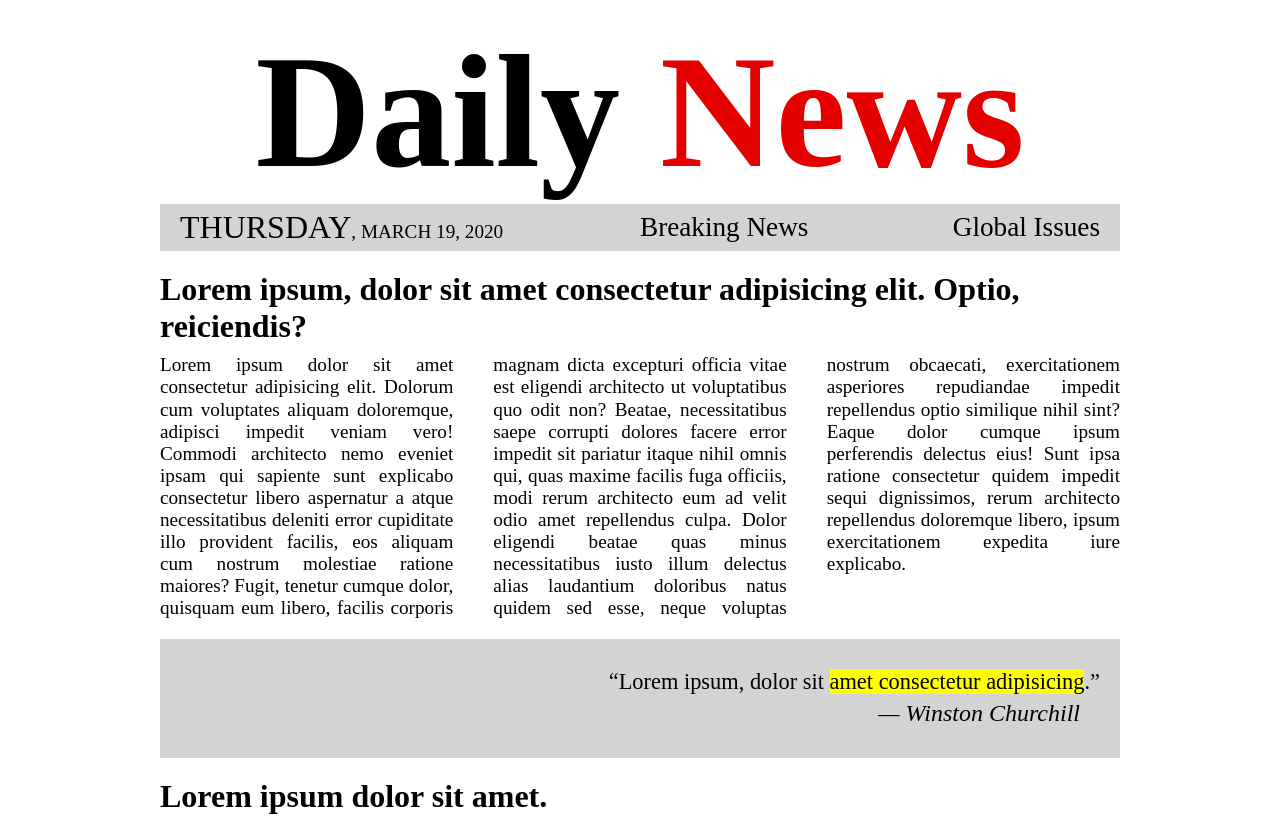
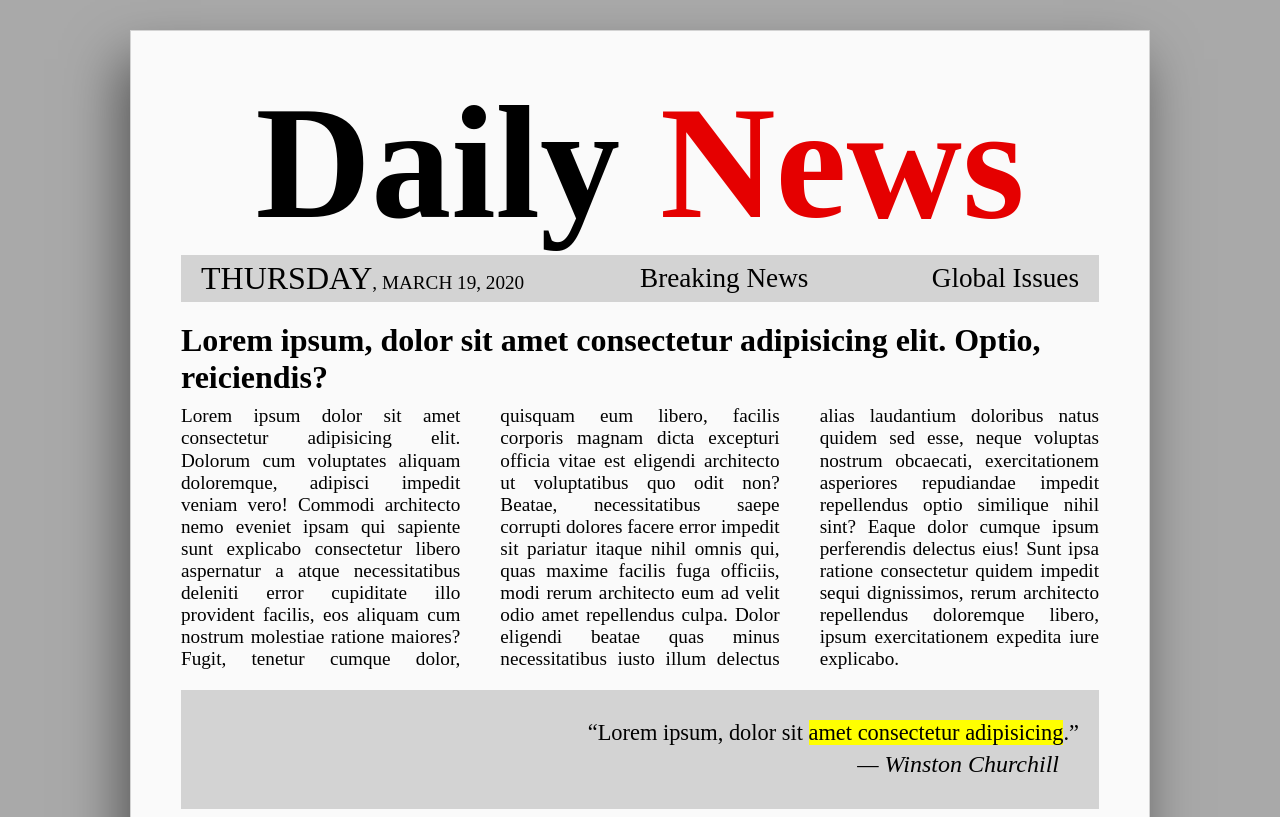
Before and after one commit to wlukla/newspaper, a website: page index.html in a window 1280 px wide. Shown: the top 817 px of the page. Drawn offline with nearby package versions, Linux system fonts and the light colour scheme.

Commit message:
feat: add styles to create actual newspaper page representation

```diff
--- a/style.scss
+++ b/style.scss
@@ -4,10 +4,17 @@
   box-sizing: border-box;
 }
 
+body {
+  background-color: darkgrey;
+}
+
 .wrapper {
-  margin: 0 auto;
-  max-width: 980px;
-  padding: 20px 10px;
+  margin: 30px auto;
+  max-width: 1020px;
+  padding: 40px 50px;
+  border: 1px solid lightgrey;
+  background-color: #fafafa;
+  box-shadow: -9px 29px 52px 0px rgba(0, 0, 0, 0.5);
 }
 
 .header {
```
Also changed, not shown: style.css, 1 other file.
